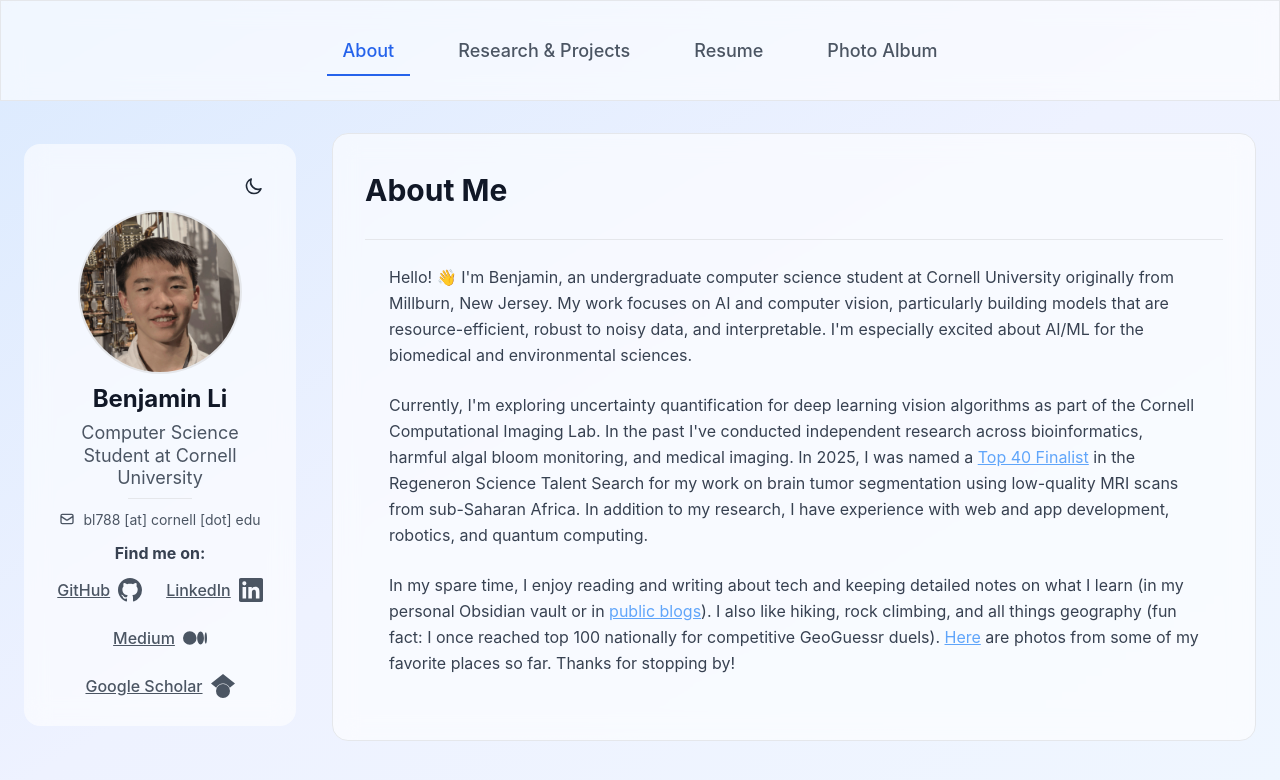
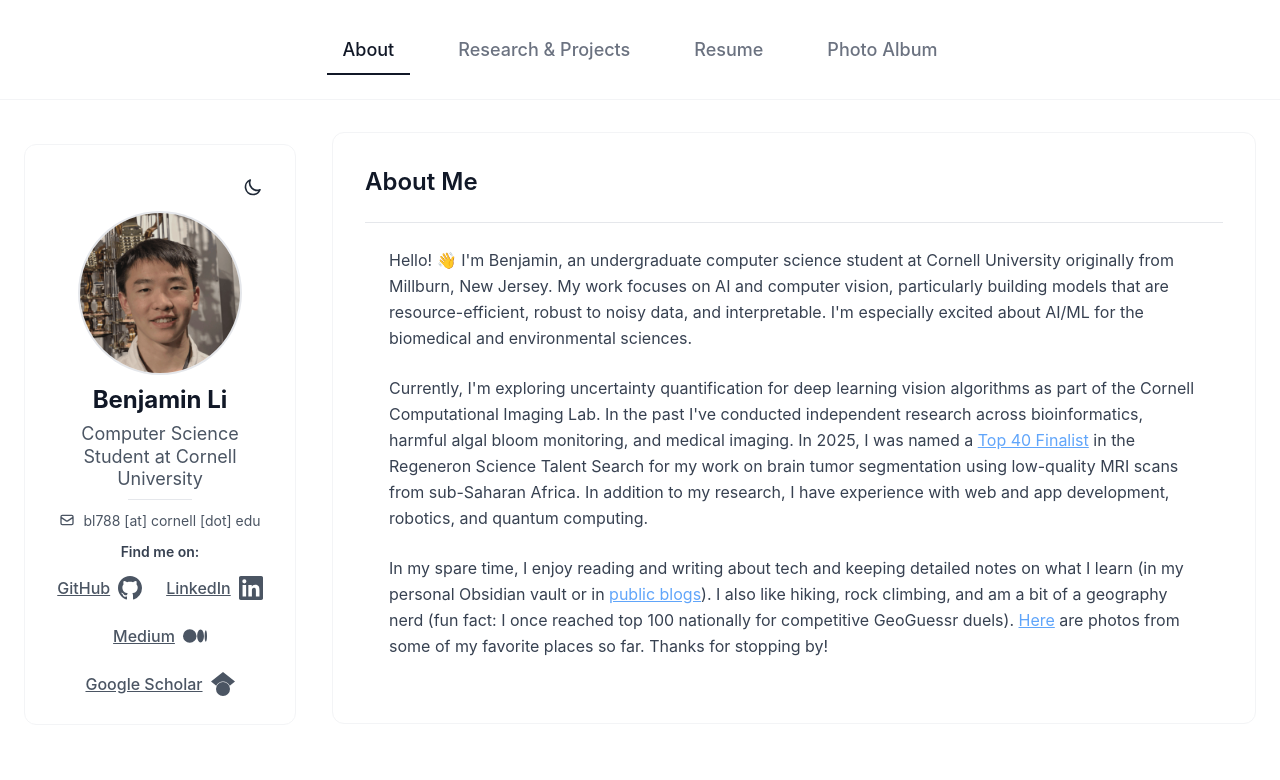
Before and after one commit to 25benjaminli/ben-website, a Next.js app: page / in a window 1280 px wide. Shown: the top 780 px of the page. Built offline with nearby package versions, Linux system fonts and the light colour scheme.

Commit message:
update color pallette

```diff
--- a/app/components/AboutSection.tsx
+++ b/app/components/AboutSection.tsx
@@ -11,7 +11,7 @@ const AboutSection = () => {
 					Currently, I'm exploring uncertainty quantification for deep learning vision algorithms as part of the Cornell Computational Imaging Lab. In the past I've conducted independent research across bioinformatics, harmful algal bloom monitoring, and medical imaging. In 2025, I was named a <a href = "https://www.societyforscience.org/regeneron-sts/2025-finalists/" target="_blank" rel="noopener noreferrer">Top 40 Finalist</a> in the Regeneron Science Talent Search for my work on brain tumor segmentation using low-quality MRI scans from sub-Saharan Africa. In addition to my research, I have experience with web and app development, robotics, and quantum computing.
 				</p>
 				<p className="text-base">
-					In my spare time, I enjoy reading and writing about tech and keeping detailed notes on what I learn (in my personal Obsidian vault or in <a href = "https://medium.com/@25benjaminli" target="_blank" rel="noopener noreferrer">public blogs</a>). I also like hiking, rock climbing, and all things geography (fun fact: I once reached top 100 nationally for competitive GeoGuessr duels). <Link href = "/?section=album" rel="noopener noreferrer">Here</Link> are photos from some of my favorite places so far. Thanks for stopping by!
+					In my spare time, I enjoy reading and writing about tech and keeping detailed notes on what I learn (in my personal Obsidian vault or in <a href = "https://medium.com/@25benjaminli" target="_blank" rel="noopener noreferrer">public blogs</a>). I also like hiking, rock climbing, and am a bit of a geography nerd (fun fact: I once reached top 100 nationally for competitive GeoGuessr duels). <Link href = "/?section=album" rel="noopener noreferrer">Here</Link> are photos from some of my favorite places so far. Thanks for stopping by!
 				</p>
 			</div>
 		</div>
--- a/app/components/Navigation.tsx
+++ b/app/components/Navigation.tsx
@@ -14,7 +14,7 @@ const Navigation = ({ currentSection, onSectionChange }: NavigationProps) => {
     ];
 
     return (
-        <nav className="sticky top-0 z-50 bg-white/60 dark:bg-gray-900/60 backdrop-blur-md border dark:border-gray-800">
+        <nav className="sticky top-0 z-50 bg-white dark:bg-gray-900 border-b border-gray-100 dark:border-gray-800">
             <div className="max-w-7xl mx-auto px-4 sm:px-6">
                 <div className="flex justify-center py-2 sm:py-6">
                     <div className="hidden lg:flex space-x-8">
--- a/app/components/ProfileSection.tsx
+++ b/app/components/ProfileSection.tsx
@@ -3,7 +3,7 @@ import { ThemeToggle } from './ThemeToggle';
 
 const ProfileSection = () => {
 	return (
-		<div className="w-full py-6 bg-white/60 dark:bg-gray-900/60 backdrop-blur-md px-6 rounded-2xl">
+		<div className="w-full py-6 bg-white dark:bg-gray-900 px-6 rounded-xl border border-gray-100 dark:border-gray-700">
 				<div className="flex-end mb-2">
 					<ThemeToggle />
 				</div>
@@ -35,9 +35,9 @@ const ProfileSection = () => {
 
 					{/* Social Links */}
 					<div>
-						<strong><p>
+						<p className="font-semibold text-sm text-gray-700 dark:text-gray-300">
 							Find me on:
-						</p></strong>
+						</p>
 						<div className="flex flex-wrap justify-center gap-4 mt-2">
 							<a
 								href="https://github.com/25benjaminli"
--- a/app/components/ResearchAndProjectsSection.tsx
+++ b/app/components/ResearchAndProjectsSection.tsx
@@ -255,17 +255,13 @@ const ResearchAndProjects = () => {
 				{/* Conferences/Journals */}
 				<h2 className="heading-secondary break-words-anywhere">Conferences/Journals</h2>
 				<div className="space-y-4 mb-16 overflow-hidden">
-					<p className="break-words-anywhere">
-						<strong>Li, B.</strong>, Ding, K, Dera, D. (2025). MD-SA2: optimizing Segment Anything 2 for multimodal, depth-aware brain tumor segmentation in sub-Saharan populations. J. Med. Imag. 12(2).{' '}
-						<a href="https://doi.org/10.1117/1.JMI.12.2.024007" target="_blank" rel="noopener noreferrer" className="break-url">
-							https://doi.org/10.1117/1.JMI.12.2.024007
-						</a>
+					<p className="break-words-anywhere text-gray-800 dark:text-gray-200">
+						<strong>Li, B.</strong>, Ding, K, Dera, D. (2025). MD-SA2: optimizing Segment Anything 2 for multimodal, depth-aware brain tumor segmentation in sub-Saharan populations. <em>J. Med. Imag.</em> 12(2).{' '}
+						<a href="https://doi.org/10.1117/1.JMI.12.2.024007" target="_blank" rel="noopener noreferrer" className="break-url">[DOI]</a>
 					</p>
-					<p className="break-words-anywhere">
-						<strong>Li, B.</strong>, Serrano, K., Mazzaro, M., Wu, M., Wang, W., &amp; Zhu, M. (2023). Identification of Cyanobacteria for Harmful Algal Blooms Research Using the YOLO Framework. IEEE Annual Ubiquitous Computing, Electronics &amp; Mobile Communication Conference (UEMCON).{' '}
-						<a href="https://doi.org/10.1109/uemcon59035.2023.10316078" target="_blank" rel="noopener noreferrer" className="break-url">
-							https://doi.org/10.1109/uemcon59035.2023.10316078
-						</a>
+					<p className="break-words-anywhere text-gray-800 dark:text-gray-200">
+						<strong>Li, B.</strong>, Serrano, K., Mazzaro, M., Wu, M., Wang, W., &amp; Zhu, M. (2023). Identification of Cyanobacteria for Harmful Algal Blooms Research Using the YOLO Framework. <em>IEEE UEMCON.</em>{' '}
+						<a href="https://doi.org/10.1109/uemcon59035.2023.10316078" target="_blank" rel="noopener noreferrer" className="break-url">[DOI]</a>
 					</p>
 				</div>
 
--- a/app/globals.css
+++ b/app/globals.css
@@ -27,11 +27,11 @@ body {
 @layer components {
 	/* Layout Components */
 	.page-container {
-		@apply min-h-screen bg-gradient-to-br from-blue-100 via-indigo-50 to-blue-50 dark:from-gray-900 dark:via-gray-900 dark:to-gray-950;
+		@apply min-h-screen bg-white dark:bg-gray-900;
 	}
 
 	.content-card {
-		@apply bg-white/60 dark:bg-gray-900/60 backdrop-blur-md rounded-2xl border dark:border-gray-800;
+		@apply bg-white dark:bg-gray-900 rounded-xl border border-gray-100 dark:border-gray-800;
 	}
 
 	.sidebar-container {
@@ -48,11 +48,11 @@ body {
 
 	/* Typography Components */
 	.heading-primary {
-		@apply text-3xl font-bold text-gray-900 dark:text-white mb-6 leading-relaxed;
+		@apply text-2xl font-semibold text-gray-900 dark:text-white mb-6 leading-snug;
 	}
 
 	.heading-secondary {
-		@apply text-2xl font-bold text-gray-900 dark:text-white mb-6;
+		@apply text-xl font-semibold text-gray-900 dark:text-white mb-6;
 	}
 
 	.heading-tertiary {
@@ -123,15 +123,15 @@ body {
 	}
 
 	.nav-button-active {
-		@apply text-blue-600 dark:text-blue-400;
+		@apply text-gray-900 dark:text-white;
 	}
 
 	.nav-button-inactive {
-		@apply text-gray-600 dark:text-gray-400 hover:text-blue-600 dark:hover:text-blue-400;
+		@apply text-gray-500 dark:text-gray-400 hover:text-gray-900 dark:hover:text-white;
 	}
 
 	.nav-underline {
-		@apply absolute bottom-0 left-0 h-0.5 bg-blue-600 dark:bg-blue-400 transition-all duration-300 ease-in-out;
+		@apply absolute bottom-0 left-0 h-0.5 bg-gray-900 dark:bg-white transition-all duration-300 ease-in-out;
 	}
 
 	.nav-underline-active {
```
